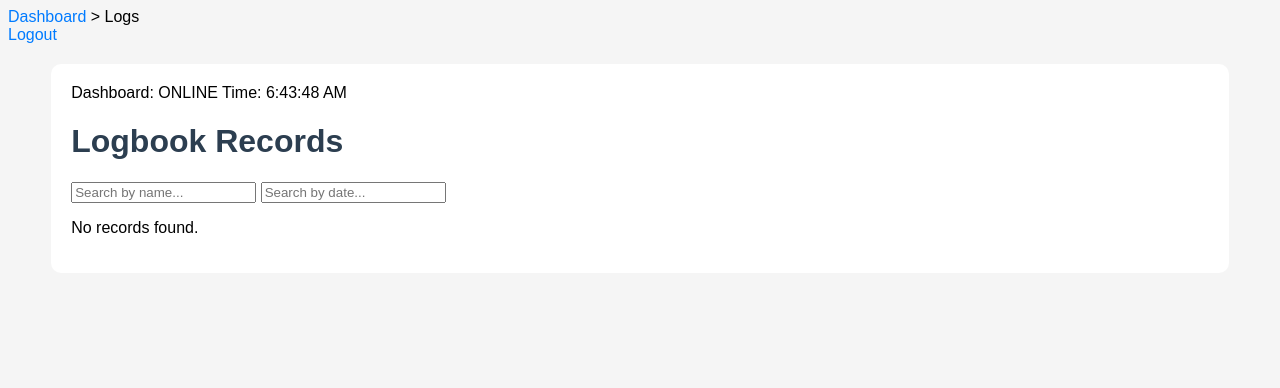
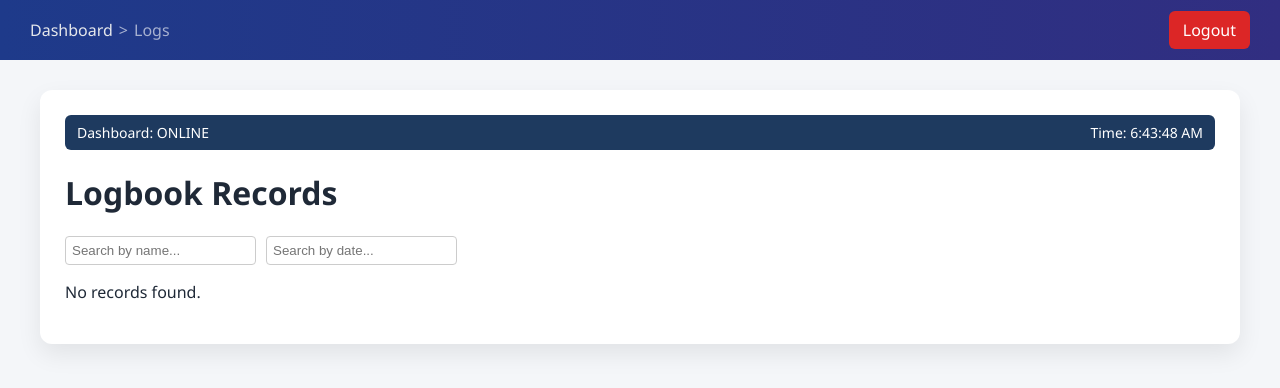
Before and after one commit to group7geethikamanoj-ux/Security-system, a Flask app: page /logs in a window 1280 px wide. Shown: the top 388 px of the page. Run offline with Flask 3, Linux system fonts and the light colour scheme; data that the repository does not hold is empty.

Commit message:
Update style.css

```diff
--- a/kiosk_web/static/style.css
+++ b/kiosk_web/static/style.css
@@ -1,35 +1,233 @@
+/* ===== Base ===== */
+* { box-sizing: border-box; }
+
 body {
-    font-family: Arial, sans-serif;
-    background: #f5f5f5;
+    margin: 0;
+    font-family: "Segoe UI", Arial, sans-serif;
+    background: #f4f6f9;
+    color: #1f2937;
+    transition: background 0.3s, color 0.3s;
 }
 
-.container {
-    width: 90%;
-    margin: 20px auto;
-    background: white;
-    padding: 20px;
-    border-radius: 10px;
+a { text-decoration: none; color: inherit; }
+
+/* ===== Navbar ===== */
+.navbar {
+    height: 60px;
+    background: linear-gradient(90deg, #1e3a8a, #312e81);
+    color: white;
+    display: flex;
+    align-items: center;
+    justify-content: space-between;
+    padding: 0 30px;
 }
 
-h1 {
-    color: #2c3e50;
+.nav-left {
+    display: flex;
+    align-items: center;
+    gap: 8px; /* FIXED breadcrumb spacing */
 }
 
+.breadcrumb {
+    display: flex;
+    align-items: center;
+    gap: 6px;
+}
+
+.breadcrumb a {
+    color: #e5e7eb;
+    font-weight: 500;
+}
+
+.breadcrumb span {
+    opacity: 0.6;
+}
+
+.nav-right {
+    display: flex;
+    align-items: center;
+    gap: 15px;
+}
+
+.toggle-btn {
+    background: rgba(255,255,255,0.15);
+    border: none;
+    color: white;
+    padding: 6px 10px;
+    border-radius: 6px;
+    cursor: pointer;
+    font-size: 16px;
+}
+
+.logout {
+    background: #dc2626;
+    padding: 8px 14px;
+    border-radius: 6px;
+    color: white;
+}
+
+/* ===== Containers ===== */
+.container {
+    width: 95%;
+    max-width: 1200px;
+    margin: 30px auto;
+    background: white;
+    padding: 25px;
+    border-radius: 12px;
+    box-shadow: 0 10px 25px rgba(0,0,0,0.08);
+    transition: background 0.3s;
+}
+
+/* ===== Tables ===== */
 table {
     width: 100%;
     border-collapse: collapse;
 }
 
-table, th, td {
-    border: 1px solid #aaa;
-}
-
-th, td {
-    padding: 10px;
+th {
+    background: #eef2ff;
+    color: #1e3a8a;
+    padding: 12px;
     text-align: left;
 }
 
-a {
-    color: #007bff;
-    text-decoration: none;
+td {
+    padding: 12px;
+    border-bottom: 1px solid #e5e7eb;
 }
+
+tr:hover { background: #f9fafb; }
+
+/* ===== Status Badges ===== */
+.badge {
+    padding: 6px 12px;
+    border-radius: 999px;
+    font-size: 12px;
+    font-weight: 700;
+    display: inline-block;
+}
+
+.success {
+    background: #dcfce7;
+    color: #166534;
+}
+
+.danger {
+    background: #fee2e2;
+    color: #991b1b;
+}
+
+/* ===== DASHBOARD ===== */
+.dashboard-body {
+    height: 100vh;
+    display: flex;
+    flex-direction: column;
+}
+
+.dashboard-wrapper {
+    flex: 1;
+    display: flex;
+    justify-content: center;
+    align-items: center;
+}
+
+.dashboard-container {
+    background: white;
+    padding: 50px;
+    border-radius: 16px;
+    text-align: center;
+    box-shadow: 0 20px 40px rgba(0,0,0,0.15);
+    width: 600px;
+}
+
+.cards {
+    display: flex;
+    gap: 30px;
+    justify-content: center;
+    margin-top: 30px;
+}
+
+.card {
+    width: 220px;
+    height: 150px;
+    border-radius: 14px;
+    color: white;
+    display: flex;
+    flex-direction: column;
+    justify-content: center;
+    transition: 0.3s;
+}
+
+.card:hover { transform: translateY(-10px); }
+
+.accent-blue {
+    background: linear-gradient(135deg, #2563eb, #1e40af);
+}
+
+.accent-red {
+    background: linear-gradient(135deg, #dc2626, #7f1d1d);
+}
+
+/* ===== DARK MODE ===== */
+body.dark {
+    background: #0f172a;
+    color: #e5e7eb;
+}
+
+body.dark .container,
+body.dark .dashboard-container {
+    background: #020617;
+}
+
+body.dark th {
+    background: #1e293b;
+    color: #93c5fd;
+}
+
+body.dark td {
+    border-bottom: 1px solid #1e293b;
+}
+
+body.dark tr:hover {
+    background: #020617;
+}
+
+body.dark .navbar {
+    background: linear-gradient(90deg, #020617, #020617);
+}
+
+.system-status {
+    display: flex;
+    justify-content: space-between;
+    background: #1e3a5f;
+    color: white;
+    padding: 8px 12px;
+    border-radius: 6px;
+    margin-bottom: 10px;
+    font-size: 14px;
+}
+
+.search-bar {
+    margin-bottom: 10px;
+    display: flex;
+    gap: 10px;
+}
+
+.search-bar input {
+    padding: 6px;
+    border-radius: 4px;
+    border: 1px solid #ccc;
+}
+
+.table-wrapper {
+    max-height: 420px;
+    overflow-y: auto;
+    border: 1px solid #ddd;
+}
+
+table thead th {
+    position: sticky;
+    top: 0;
+    background: #f4f4f4;
+    z-index: 1;
+}
```
